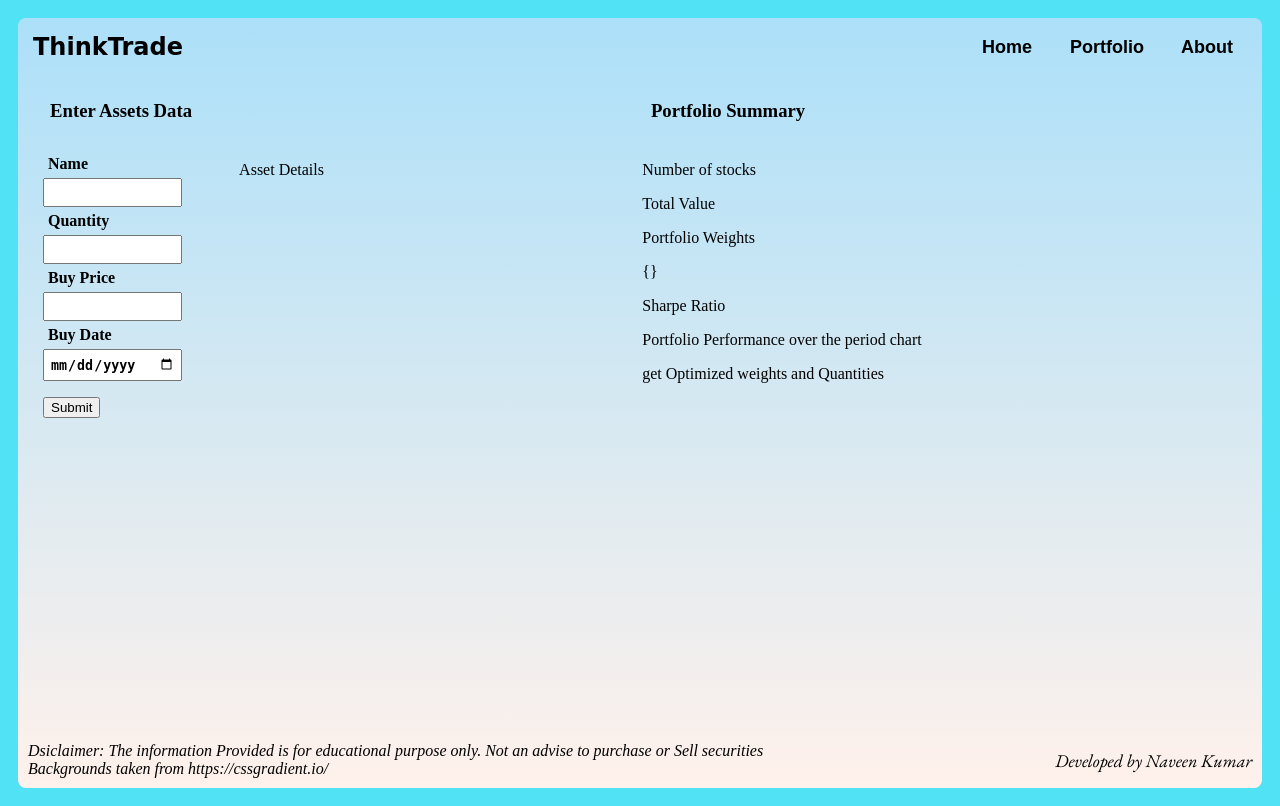
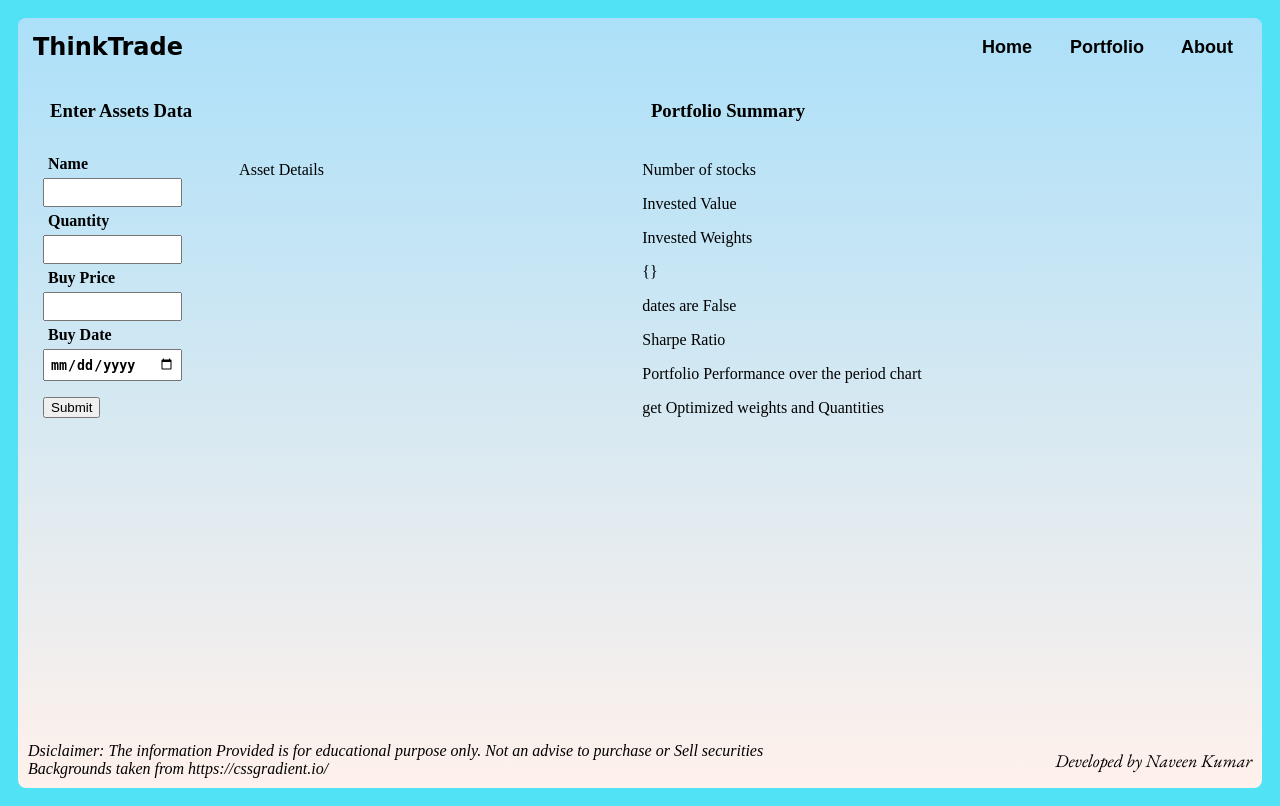
Before and after one commit to naveenkonam1985/thinktrade, a Flask app: page /portfolio in a window 1280 px wide. Run offline with Flask 3, Linux system fonts and the light colour scheme; some web fonts are replaced.

Commit message:
added small modifications

```diff
--- a/templates/home.html
+++ b/templates/home.html
@@ -7,10 +7,10 @@
             <h3>Modern Portfolio Theory</h3>
 
             <p> Modern Portfolio Theory(MPT) introduced by Harry Markowitz is an investment tool widely used in the industry.<br>
-                MPT uses utility and risk to determine the most efficient invgestment portfolios by changing the asset weights,
+                MPT uses expected returns and risk to determine the most efficient invgestment portfolios by changing the asset weights,
                 to create a portfolio whose total weight is one.
             </p>
-            <p>The Portfolio Equation is .......</p>
+
             <p>MPT with different risk-return ratios results in different efficient frontiers for the same assets.
                 MPT uses covariance between assets when calculating an efficient frontier and the associated optimal portfolio.
             </p>
--- a/templates/portfolio.html
+++ b/templates/portfolio.html
@@ -48,14 +48,15 @@
                 <p></p>
                 {% endif %}
 
-                <p>Total Value</p>
+                <p>Invested Value</p>
                 {% if total_value > 0 %}
                 <p>{{total_value}}</p>
                 {% else %}
                 <p></p>
                 {% endif %}
-                <p>Portfolio Weights</p>
+                <p>Invested Weights</p>
                 {{weights}}
+                <p>dates are {{empty}}</p>
                 <p>Sharpe Ratio</p>
                 <p>
                     Portfolio Performance over the period chart
```
